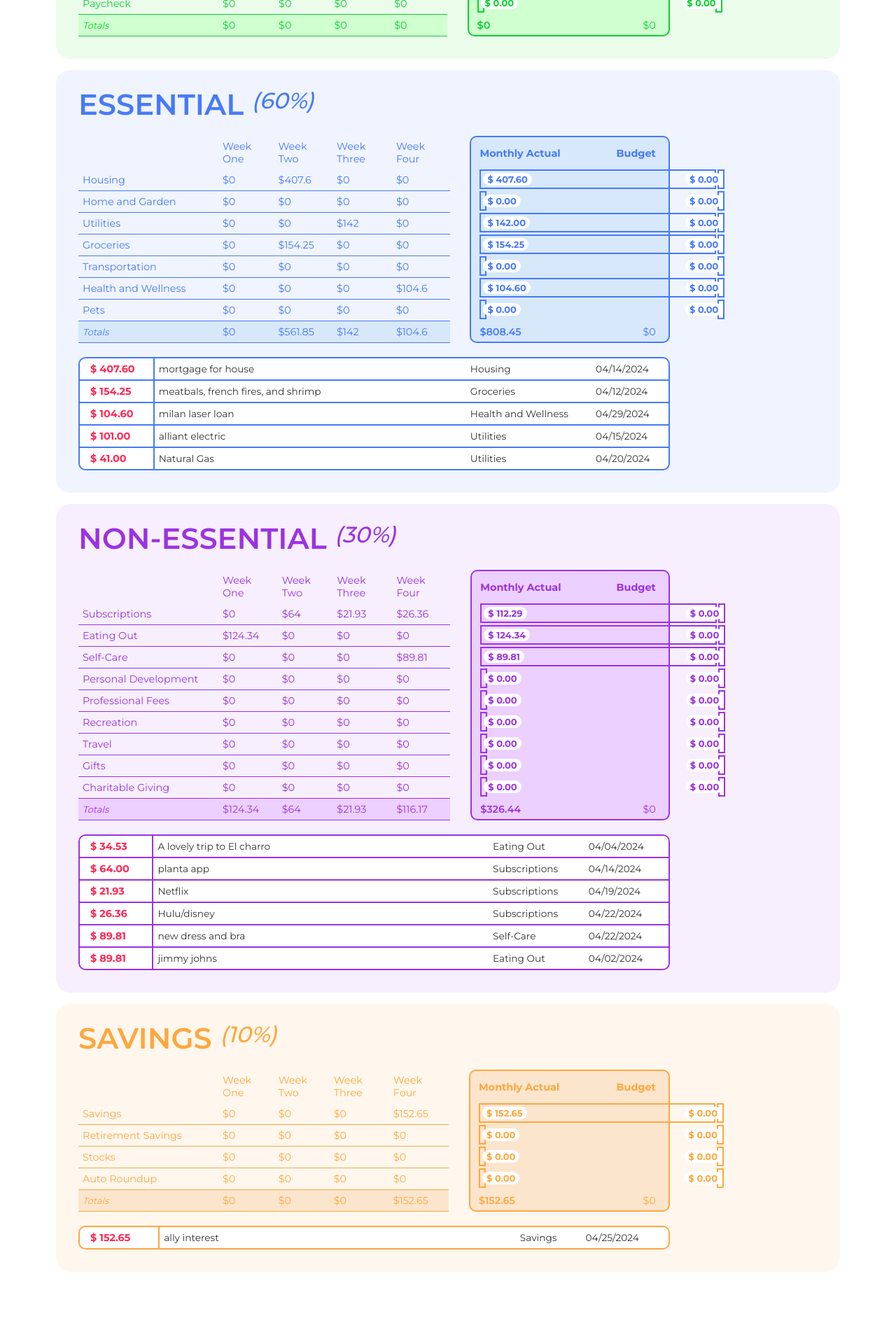
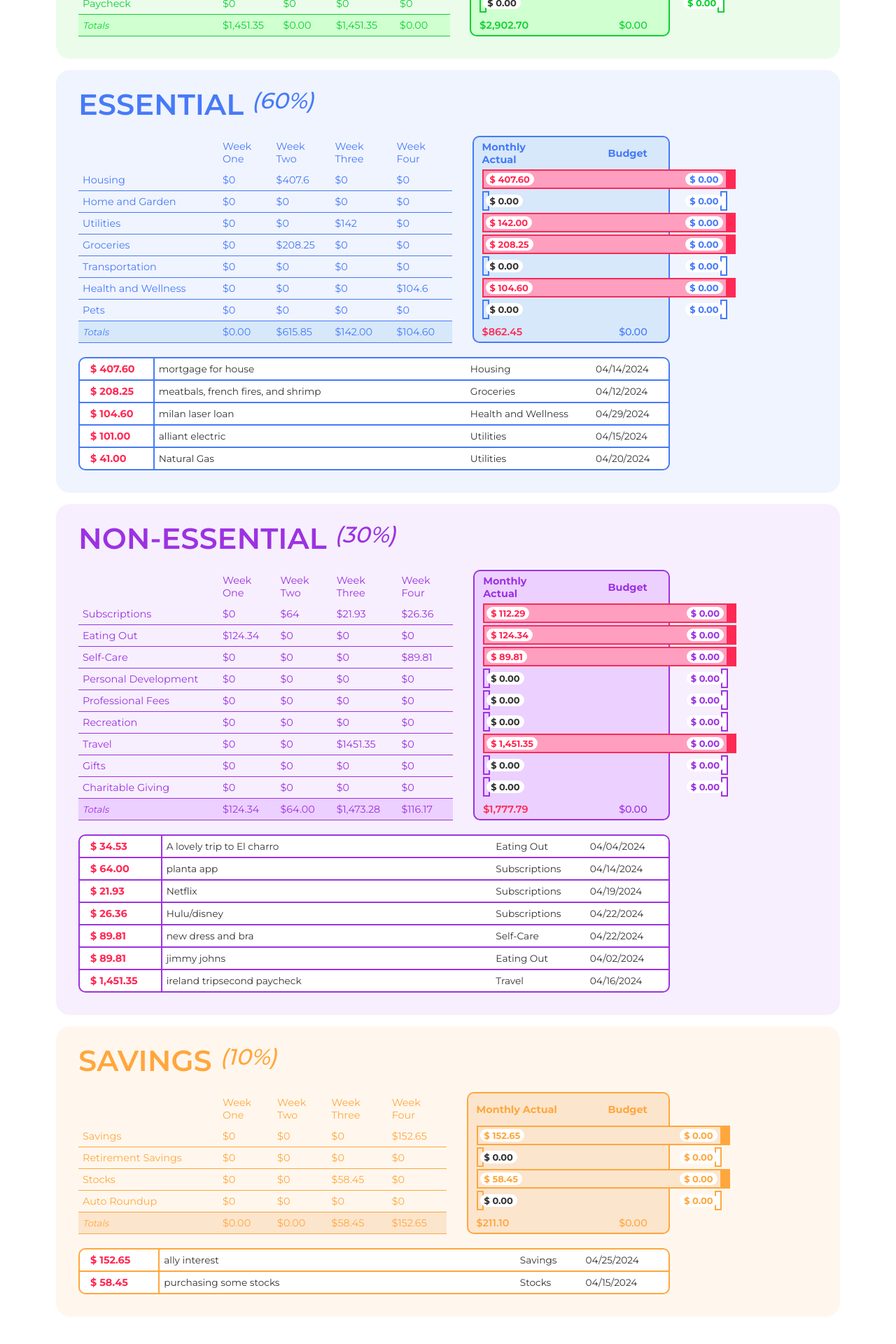
Before and after one commit to rubybeaches/BetterBudgetBuilds, a Next.js app: page /dashboard in a window 1280 px wide. Shown: the part 282-2202 px from the top of the page at 70% size. Before the commit the page ends 2147 px from the top, so only its background shows below. Built offline with nearby package versions, Linux system fonts and the light colour scheme.

Commit message:
better number handling for commas and decimals, and updating for display also

```diff
--- a/src/app/budget/page.css
+++ b/src/app/budget/page.css
@@ -110,7 +110,7 @@
     visibility: hidden;
 }
 
-div:has(>input[type="number"]) {
+div:has(>input[type="text"]) {
     background: white;
     border: #323232 2px solid;
     padding: 0.25em;
@@ -119,7 +119,7 @@ div:has(>input[type="number"]) {
     width: fit-content;
 }
 
-input[type="number"] {
+input[type="text"] {
     outline: none;
     border: none;
     font-size: 1em;
@@ -339,11 +339,11 @@ p.addListItem:first-child {
 }
 
 
-.sectionBGColor div:has(>input[type="number"]) {
+.sectionBGColor div:has(>input[type="text"]) {
     border: #323232 2px solid;
 }
 
-.sectionBGColor input[type="number"] {
+.sectionBGColor input[type="text"] {
     color: #323232;
 }
 
@@ -356,7 +356,7 @@ p.addListItem:first-child {
 }
 
 #Essentials,
-#Essentials .sectionBGColor input[type="number"] {
+#Essentials .sectionBGColor input[type="text"] {
     color: #467AF8;
 }
 
@@ -367,7 +367,7 @@ p.addListItem:first-child {
 #Essentials .slider::-webkit-slider-thumb,
 #Essentials .summaryTotals p:nth-child(2),
 #Essentials .summaryTotals::after,
-#Essentials .sectionBGColor div:has(>input[type="number"]),
+#Essentials .sectionBGColor div:has(>input[type="text"]),
 #Essentials .budgetGraph,
 #Essentials .categoryHelpText,
 #Essentials .addCategoryButton,
@@ -395,7 +395,7 @@ p.addListItem:first-child {
 }
 
 #Non-Essentials,
-#Non-Essentials .sectionBGColor input[type="number"] {
+#Non-Essentials .sectionBGColor input[type="text"] {
     color: #9C32E2;
 }
 
@@ -406,7 +406,7 @@ p.addListItem:first-child {
 #Non-Essentials .slider::-webkit-slider-thumb,
 #Non-Essentials .summaryTotals p:nth-child(2),
 #Non-Essentials .summaryTotals::after,
-#Non-Essentials .sectionBGColor div:has(>input[type="number"]),
+#Non-Essentials .sectionBGColor div:has(>input[type="text"]),
 #Non-Essentials .budgetGraph,
 #Non-Essentials .categoryHelpText,
 #Non-Essentials .addCategoryButton,
@@ -428,7 +428,7 @@ p.addListItem:first-child {
 }
 
 #Savings,
-#Savings .sectionBGColor input[type="number"] {
+#Savings .sectionBGColor input[type="text"] {
     color: #FFA73D;
 }
 
@@ -439,7 +439,7 @@ p.addListItem:first-child {
 #Savings .slider::-webkit-slider-thumb,
 #Savings .summaryTotals p:nth-child(2),
 #Savings .summaryTotals::after,
-#Savings .sectionBGColor div:has(>input[type="number"]),
+#Savings .sectionBGColor div:has(>input[type="text"]),
 #Savings .budgetGraph,
 #Savings .categoryHelpText,
 #Savings .addCategoryButton,
--- a/src/app/components/Dashboard/SummaryRow.tsx
+++ b/src/app/components/Dashboard/SummaryRow.tsx
@@ -32,13 +32,16 @@ const SummaryRow = ({ category, expenses, monthlyIncome, weeks }: { category: ca
             <td className="summaryProgressBar" colSpan={2}>
                 <span>
                     <div id="progressMonthly"
+                        className={`${(getBudgetExpenseRatio > .8 ? getBudgetExpenseRatio == 1 ? "overBudgetMonthly" : "overBudgetWarning" : '')}`}
                         style={{ width: `${getBudgetExpenseRatio * 350}px`, zIndex: `${(getBudgetExpenseRatio < .6 ? 1 : 0)}` }}>
                         <p>$ {convertToFloat(getExpenses(fullMonth))}</p>
                     </div>
                     <div id="progressBudget"
+                        className={`${(getBudgetExpenseRatio == 1 ? "overBudgetProgress" : '')}`}
                         style={{ width: `${(1 - getBudgetExpenseRatio) * 350}px`, zIndex: `${(getBudgetExpenseRatio > .6 ? 1 : 0)}` }}>
                         <p>$ {multiplyPercentToFloat(category.curr, monthlyIncome)}</p>
                     </div>
+                    <div className={` ${getBudgetExpenseRatio == 1 ? "overBudgetBlock show" : "overBudgetBlock hidden"}`} />
                 </span>
             </td>
         </tr>
--- a/src/app/components/Dashboard/SummaryTable.tsx
+++ b/src/app/components/Dashboard/SummaryTable.tsx
@@ -1,4 +1,4 @@
-import { convertToFloat, isDateInWeek, multiplyPercentToFloat } from "@/app/lib/helpers";
+import { convertToFloat, isDateInWeek, multiplyPercentToFloat, parsetoNum } from "@/app/lib/helpers";
 import { category, expense } from "@/app/lib/types";
 import SummaryRow from "./SummaryRow";
 import { useState } from "react";
@@ -28,16 +28,18 @@ const SummaryTable = ({ categories, expenses, monthlyIncome }: { categories: cat
     ];
 
     const sumExpenses = (weekBounds: Date[]) => {
-        return expenses.reduce((sum, expense) => (
+        return convertToFloat(expenses.reduce((sum, expense) => (
             isDateInWeek(weekBounds[0], weekBounds[1], new Date(expense.entryDate)) ? sum + expense.amount : sum
-        ), 0)
+        ), 0))
     };
 
     const sumBudget = () => {
         let sum = 0;
         categories.map(category => sum += category.curr / 100 * monthlyIncome);
-        return sum;
+        return convertToFloat(sum);
     }
+
+    const totalExpenses = sumExpenses([weekOne[0], weekFour[1]]);
 
     return (
         <table id="summaryTable">
@@ -67,7 +69,7 @@ const SummaryTable = ({ categories, expenses, monthlyIncome }: { categories: cat
                     <td>${sumExpenses(weekThree)}</td>
                     <td>${sumExpenses(weekFour)}</td>
                     <td id="empty"></td>
-                    <td>${sumExpenses([weekOne[0], weekFour[1]])}</td>
+                    <td id={parsetoNum(totalExpenses) > parsetoNum(sumBudget()) ? "overBudgetExpenses" : ""}>${totalExpenses}</td>
                     <td>${sumBudget()}</td>
                 </tr>
             </tbody>
--- a/src/app/dashboard/page.css
+++ b/src/app/dashboard/page.css
@@ -113,7 +113,7 @@
     font-weight: 700;
     text-align: end;
     padding-right: 26px;
-    padding: 0 18px;
+    padding: 0 30px;
 }
 
 .section>table#summaryTable tr td.summaryProgressBar {
@@ -159,8 +159,12 @@
     position: absolute;
 }
 
+.section td.summaryProgressBar #progressMonthly p {
+    color: #323232;
+}
+
 .section td.summaryProgressBar #progressBudget p {
-    right: 3px;
+    right: 6px;
 }
 
 .section>table#summaryTable tr td#empty {
@@ -185,8 +189,50 @@
     border-width: 0 2px 2px 0;
     border-radius: 0 0 10px 0;
     text-align: end;
+    font-weight: 500;
     padding-right: 26px;
-    padding: 0 18px;
+    padding: 0 30px;
+}
+
+.section table#summaryTable td.summaryProgressBar #progressMonthly.overBudgetMonthly p,
+.section table#summaryTable td.summaryProgressBar #progressMonthly.overBudgetWarning p,
+.section table#summaryTable tr#summaryTotals #overBudgetExpenses {
+    color: #FF2955;
+}
+
+.section table#summaryTable td.summaryProgressBar #progressMonthly.overBudgetMonthly,
+.section table#summaryTable td.summaryProgressBar #progressBudget.overBudgetProgress,
+.section table#summaryTable td.summaryProgressBar #progressMonthly.overBudgetWarning {
+    background-color: #FE9FBF;
+    border-color: #FF2955;
+}
+
+.overBudgetBlock {
+    background-color: #FF2955;
+    border-color: #FF2955;
+    position: absolute;
+    right: -12px;
+    width: 12px;
+    height: 28px;
+}
+
+.section table#summaryTable td.summaryProgressBar #progressMonthly.overBudgetMonthly {
+    border-right: none;
+}
+
+.section table#summaryTable td.summaryProgressBar #progressBudget.overBudgetProgress {
+    border-left: none;
+    margin-left: -2px;
+}
+
+.hidden {
+    appearance: none;
+    opacity: 0;
+}
+
+.show {
+    appearance: visible;
+    opacity: 1;
 }
 
 #summaryTotals em {
@@ -195,14 +241,24 @@
 
 /* Section colors */
 
-#Income {
+#Income.section table#summaryTable td.summaryProgressBar #progressMonthly.overBudgetWarning p,
+#Savings.section table#summaryTable td.summaryProgressBar #progressMonthly.overBudgetWarning p {
+    color: #323232;
+}
+
+#Income,
+#Income.section table#summaryTable td.summaryProgressBar #progressMonthly.overBudgetMonthly p,
+#Income.section table#summaryTable tr#summaryTotals #overBudgetExpenses {
     color: #09D22F;
 }
 
 #Income #summaryTotals,
 #Income.section>table#summaryTable td#summaryBudget,
 #Income.section>table#summaryTable td#summaryMonthly,
-#Income.section>table#summaryTable tr td.summaryProgressBar {
+#Income.section>table#summaryTable tr td.summaryProgressBar,
+#Income.section table#summaryTable td.summaryProgressBar #progressMonthly.overBudgetMonthly,
+#Income.section table#summaryTable td.summaryProgressBar #progressBudget.overBudgetProgress,
+#Income.section table#summaryTable td.summaryProgressBar #progressMonthly.overBudgetWarning {
     background-color: #D0FFD0;
 }
 
@@ -211,13 +267,21 @@
 #Income.section>table#expenseTable tr:first-child td,
 #Income.section>table#expenseTable tr td:first-child,
 #Income.section>table#expenseTable tr td:first-child,
-#Income.section>table#expenseTable tr td:last-child {
+#Income.section>table#expenseTable tr td:last-child,
+#Income.section table#summaryTable td.summaryProgressBar #progressMonthly.overBudgetMonthly,
+#Income.section table#summaryTable td.summaryProgressBar #progressBudget.overBudgetProgress,
+#Income.section table#summaryTable td.summaryProgressBar #progressMonthly.overBudgetWarning,
+#Income .overBudgetBlock {
     border-color: #09D22F;
 }
 
 #Income.section,
 #Income.section>table#summaryTable tr td#empty {
     background-color: #EBFCEB;
+}
+
+#Income .overBudgetBlock {
+    background-color: #09D22F;
 }
 
 #Essential {
@@ -270,14 +334,19 @@
     background-color: var(--purple-background);
 }
 
-#Savings {
+#Savings,
+#Savings.section table#summaryTable td.summaryProgressBar #progressMonthly.overBudgetMonthly p,
+#Savings.section table#summaryTable tr#summaryTotals #overBudgetExpenses {
     color: var(--orange-color);
 }
 
 #Savings #summaryTotals,
 #Savings.section>table#summaryTable td#summaryBudget,
 #Savings.section>table#summaryTable td#summaryMonthly,
-#Savings.section>table#summaryTable tr td.summaryProgressBar {
+#Savings.section>table#summaryTable tr td.summaryProgressBar,
+#Savings.section table#summaryTable td.summaryProgressBar #progressMonthly.overBudgetMonthly,
+#Savings.section table#summaryTable td.summaryProgressBar #progressBudget.overBudgetProgress,
+#Savings.section table#summaryTable td.summaryProgressBar #progressMonthly.overBudgetWarning {
     background-color: var(--orange-highlight);
 }
 
@@ -286,7 +355,11 @@
 #Savings.section>table#expenseTable tr:first-child td,
 #Savings.section>table#expenseTable tr td:first-child,
 #Savings.section>table#expenseTable tr td:first-child,
-#Savings.section>table#expenseTable tr td:last-child {
+#Savings.section>table#expenseTable tr td:last-child,
+#Savings.section table#summaryTable td.summaryProgressBar #progressMonthly.overBudgetMonthly,
+#Savings.section table#summaryTable td.summaryProgressBar #progressBudget.overBudgetProgress,
+#Savings.section table#summaryTable td.summaryProgressBar #progressMonthly.overBudgetWarning,
+#Savings .overBudgetBlock {
     border-color: var(--orange-color);
 }
 
@@ -294,3 +367,7 @@
 #Savings.section>table#summaryTable tr td#empty {
     background-color: var(--orange-background);
 }
+
+#Savings .overBudgetBlock {
+    background-color: var(--orange-color);
+}
--- a/src/app/dashboard/page.tsx
+++ b/src/app/dashboard/page.tsx
@@ -43,6 +43,9 @@ const Dashboard = () => {
     const savingExpenses = useMemo(() => {
         return seedExpenses.filter(expense => expense.type == "savings");
     }, []);
+    const incomeExpenses = useMemo(() => {
+        return seedExpenses.filter(expense => expense.type == "income");
+    }, []);
 
     const incomeMod: category[] = [...defaultIncomeCategories, { ...defaultIncomeCategories[0], category: 'Paycheck', min: 1, max: 35, curr: 5 }];
 
@@ -54,7 +57,7 @@ const Dashboard = () => {
 
             <div id="Income" className="section">
                 <h1>Income</h1>
-                <SummaryTable categories={incomeMod} expenses={[]} monthlyIncome={monthlyIncome} />
+                <SummaryTable categories={incomeMod} expenses={incomeExpenses} monthlyIncome={monthlyIncome} />
             </div>
 
             <div id="Essential" className="section">
--- a/src/app/lib/helpers.ts
+++ b/src/app/lib/helpers.ts
@@ -1,11 +1,15 @@
 import { category } from "./types";
 
 export const convertToFloat = (number: number) => {
-    return (number).toFixed(2);
+    return (number).toFixed(2).replace(/\B(?=(\d{3})+(?!\d))/g, ",");
 }
 
 export const multiplyPercentToFloat = (percent: number, number: number) => {
-    return (number * percent / 100).toFixed(2);
+    return (number * percent / 100).toFixed(2).replace(/\B(?=(\d{3})+(?!\d))/g, ",");
+}
+
+export const parsetoNum = (stringNumber: string) => {
+    return parseFloat(stringNumber.replace(/,/g, '')) || 0;
 }
 
 export function pascalCase(str: string) {
@@ -60,8 +64,8 @@ export const defaultIncomeCategories = [
             "Rebate"
         ],
         "min": 5,
-        "max": 65,
-        "curr": 60,
+        "max": 100,
+        "curr": 100,
         "active": 1,
         "type": "income"
     }
@@ -96,7 +100,7 @@ export const seedExpenses = [
         "linkedAccount": ""
     },
     {
-        "amount": 154.25,
+        "amount": 208.25,
         "category": "Groceries",
         "description": "meatbals, french fires, and shrimp",
         "entryDate": "2024-04-12T17:48:00.000Z",
@@ -175,5 +179,41 @@ export const seedExpenses = [
         "type": "savings",
         "recurring": false,
         "linkedAccount": ""
+    },
+    {
+        "amount": 58.45,
+        "category": "Stocks",
+        "description": "purchasing some stocks",
+        "entryDate": "2024-04-15T17:48:00.000Z",
+        "type": "savings",
+        "recurring": false,
+        "linkedAccount": ""
+    },
+    {
+        "amount": 1451.35,
+        "category": "Income",
+        "description": "first paycheck",
+        "entryDate": "2024-04-01T17:48:00.000Z",
+        "type": "income",
+        "recurring": false,
+        "linkedAccount": ""
+    },
+    {
+        "amount": 1451.35,
+        "category": "Income",
+        "description": "second paycheck",
+        "entryDate": "2024-04-16T17:48:00.000Z",
+        "type": "income",
+        "recurring": false,
+        "linkedAccount": ""
+    },
+    {
+        "amount": 1451.35,
+        "category": "Travel",
+        "description": "ireland tripsecond paycheck",
+        "entryDate": "2024-04-16T17:48:00.000Z",
+        "type": "non-essential",
+        "recurring": false,
+        "linkedAccount": ""
     }
 ]
```
Also changed, not shown: src/app/budget/page.tsx (+9 -9 lines), src/app/components/Budget/BudgetInput.tsx (+7 -7 lines).
